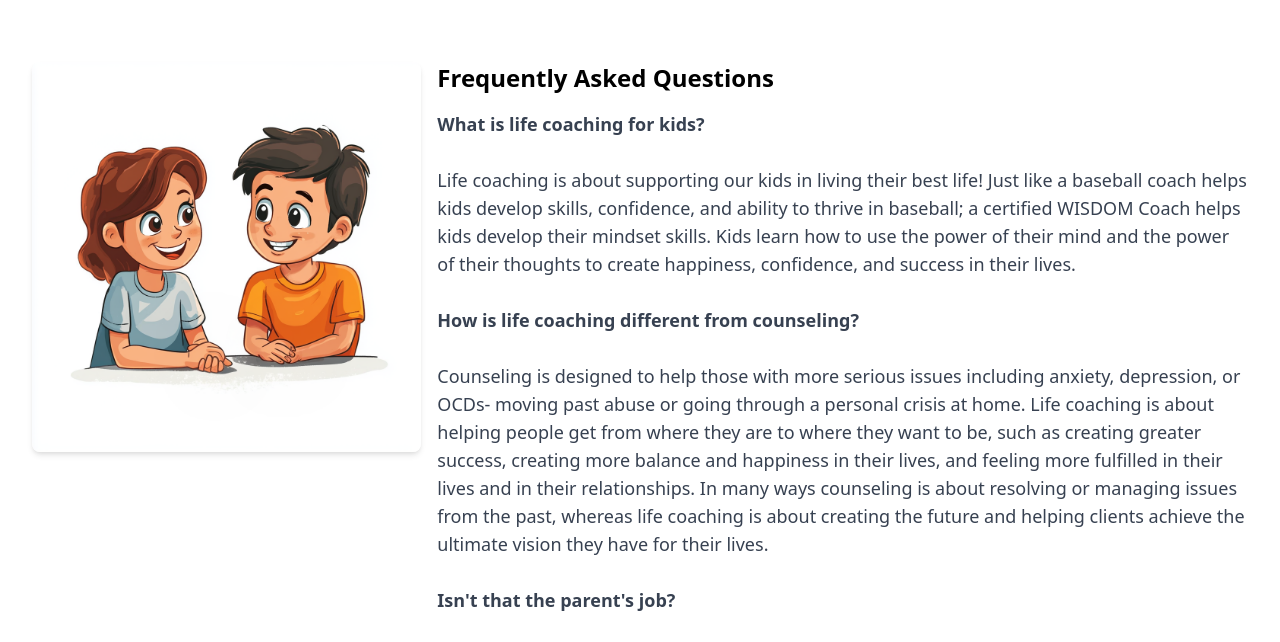
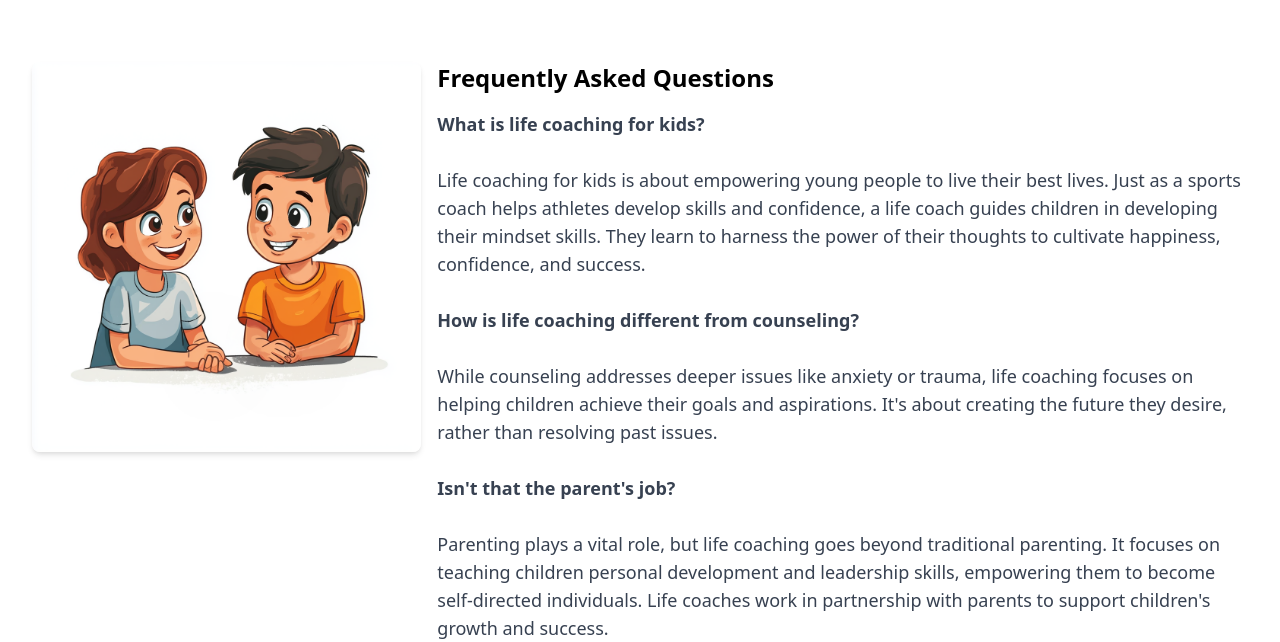
Before and after one commit to cheerfulconnor78/Connected-Coaching-and-Consulting-Website, a plain HTML site: page services.html in a window 1280 px wide. Shown: the part 2155-2797 px from the top of the page. Drawn offline with nearby package versions, Linux system fonts and the light colour scheme.

Commit message:
services commit

```diff
--- a/services.html
+++ b/services.html
@@ -57,17 +57,16 @@
 
 
       .bg-hero-image {
-        background-image: url('service_hero1.png');
+          background-image: url('service_hero1.png');
       }
 
       .bg-hero-image2 {
-        background-image: url('service_banner1.png');
+          background-image: url('service_banner1.png');
       }
 
       .bg-hero-image3 {
           background-image: url('service_banner2.png');
       }
-
 
       .mobile-dropdown {
           display: none;
@@ -192,7 +191,6 @@
    <section class="min-h-screen bg-hero-image bg-cover bg-center text-base text-center py-8 md:py-16 px-4 md:px-8">
     <div class="container mx-auto">
       <h2 class="text-3xl md:text-4xl lg:text-6xl hero-heading">Services</h2>
-      <p class="mt-2 md:mt-4 text-base md:text-lg lg:text-4xl hero-heading">All about the coaching services Ms. Le provides.</p>
     </div>
   </section>
 
@@ -269,20 +267,19 @@
             <h3 class="text-2xl font-bold text-teal-600">Frequently Asked Questions</h3>
             <p class="mt-4 text-lg sm:text-base md:text-lg text-gray-700">
       <b>What is life coaching for kids?</b><br><br>
-      Life coaching is about supporting our kids in living their best life! Just like a baseball coach helps kids develop skills, confidence, and ability to thrive in baseball; a certified WISDOM Coach helps kids develop their mindset skills. Kids learn how to use the power of their mind and the power of their thoughts to create happiness, confidence, and success in their lives.
+      Life coaching for kids is about empowering young people to live their best lives. Just as a sports coach helps athletes develop skills and confidence, a life coach guides children in developing their mindset skills. They learn to harness the power of their thoughts to cultivate happiness, confidence, and success.
       <br><br>
       <b>How is life coaching different from counseling?</b><br><br>
-      Counseling is designed to help those with more serious issues including anxiety, depression, or OCDs- moving past abuse or going through a personal crisis at home. Life coaching is about helping people get from where they are to where they want to be, such as creating greater success, creating more balance and happiness in their lives, and feeling more fulfilled in their lives and in their relationships.
-      In many ways counseling is about resolving or managing issues from the past, whereas life coaching is about creating the future and helping clients achieve the ultimate vision they have for their lives.
+      While counseling addresses deeper issues like anxiety or trauma, life coaching focuses on helping children achieve their goals and aspirations. It's about creating the future they desire, rather than resolving past issues.
       <br><br>
       <b>Isn't that the parent's job?</b><br><br>
-      People often confuse parenting and “life coaching for kids”. Life coaching goes beyond the traditional parenting roles of moral and character development, and it goes beyond learning how to treat others and learning how to behave.
-      WISDOM Coaching is all about teaching kid's empowerment skills and personal development skills, so they can become self-leaders of their own lives. Think of it as leadership training for kids. What we teach most grownups haven't learned.
-      Our coaches work in partnership with parents-they are part of that parent's team of trusted advisors to help their children thrive in life.
+      Parenting plays a vital role, but life coaching goes beyond traditional parenting. It focuses on teaching children personal development and leadership skills, empowering them to become self-directed individuals. Life coaches work in partnership with parents to support children's growth and success.
       <br><br>
       <b>My child does't have a problem ... is life coaching for him?</b><br><br>
-      Life coaching isn't just for kids who are facing challenges or problems. Helping kids learn how to reach their fullest potential is about personal development and personal empowerment so that they will be ready to face any challenge that comes their way. The skills they learn can be used for the rest of their lives.
-
+      Life coaching benefits all children. It equips them with valuable skills to navigate challenges and reach their full potential. These skills are invaluable throughout their lives.
+      <br><br>
+      <b>What is the Teaching Method of the Course?</b><br><br>
+      Currently, all courses we offer are delivered in the form of online Zoom meetings. However, if you live in Tokyo and would prefer your child to have in-person coaching sessions, we can arrange that. Please feel free to contact us for more information.
             </p>
           </div>
         </div>
```
